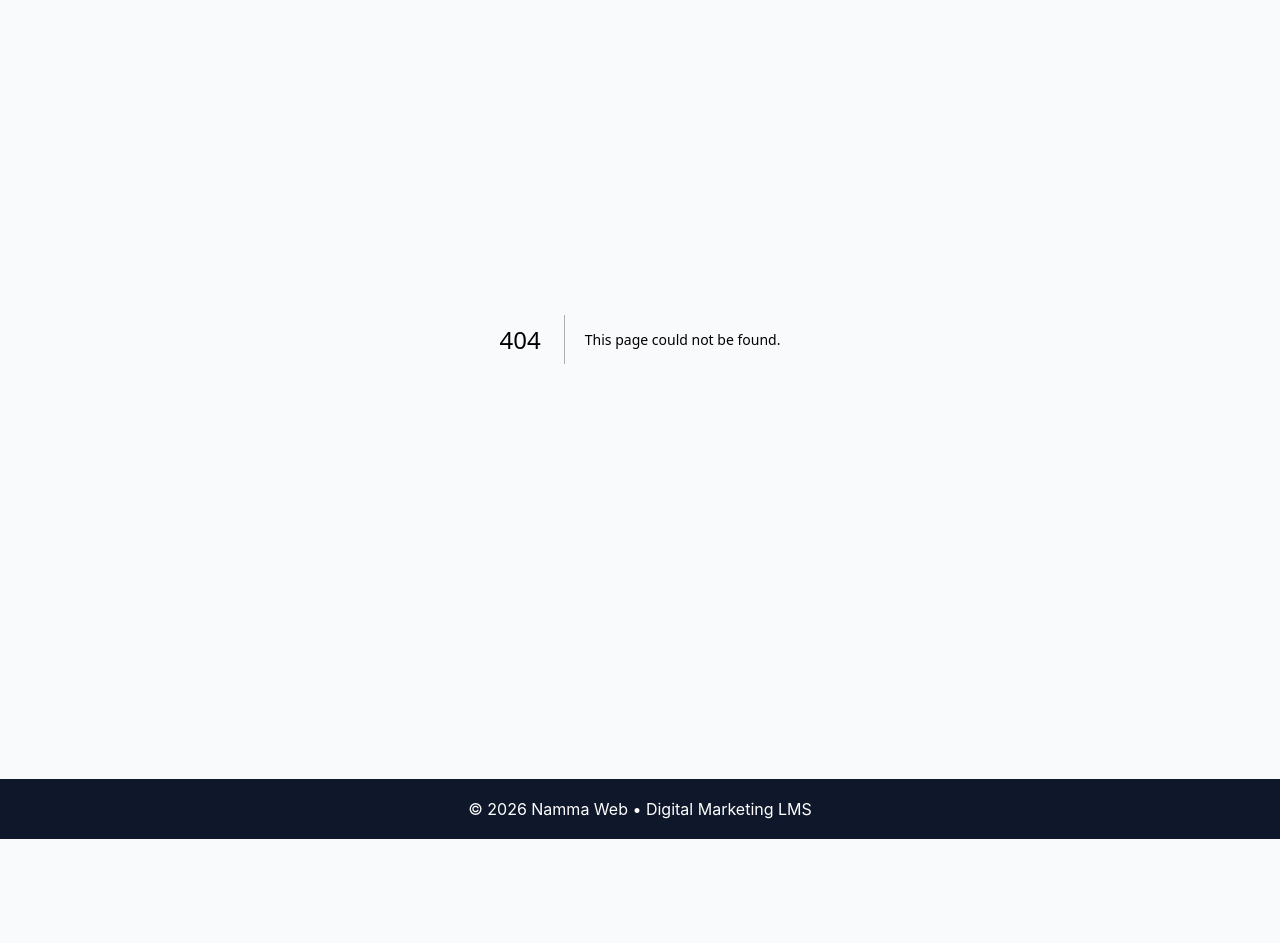
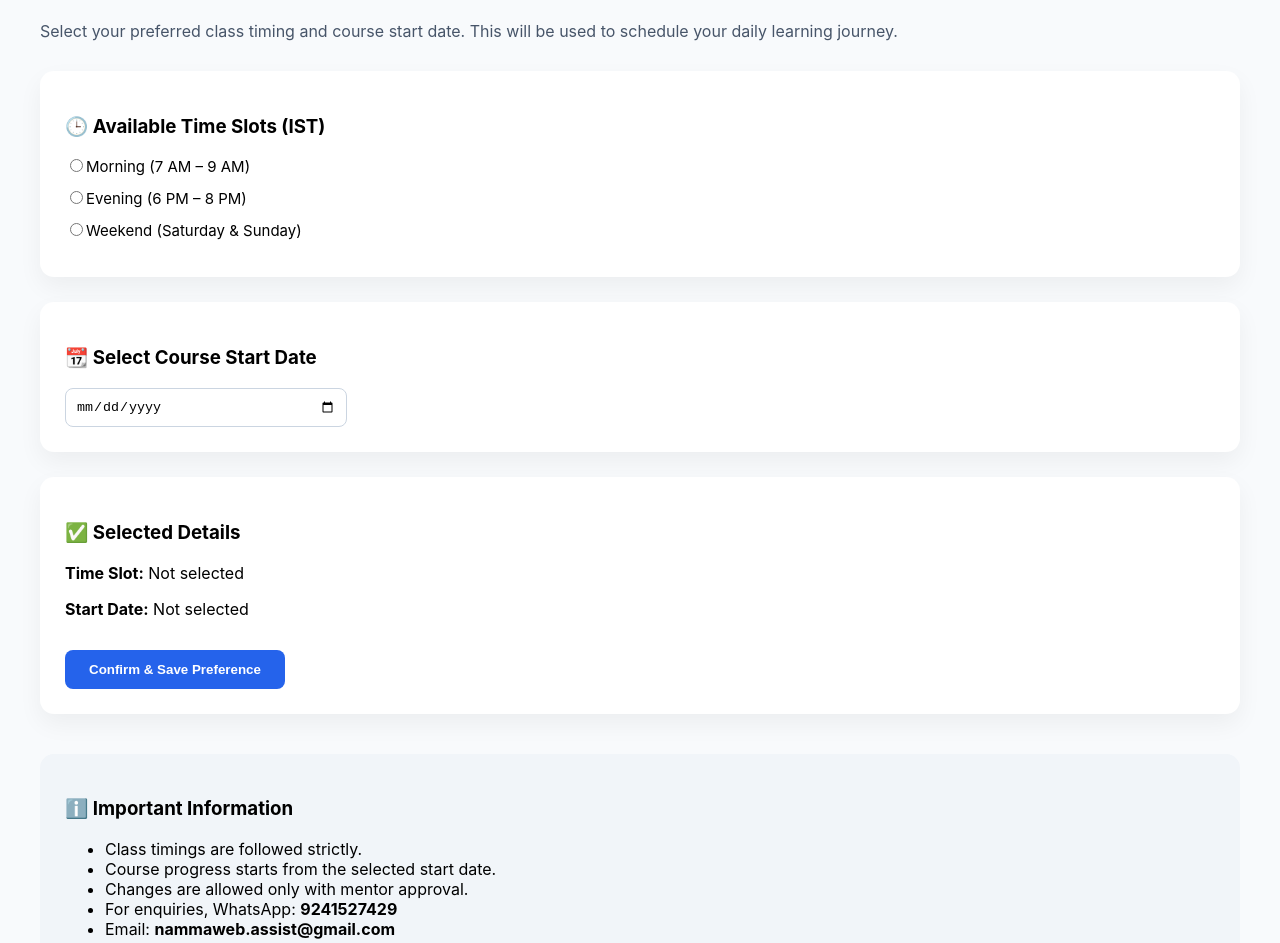
Before and after one commit to nammaweb/nammaweblmsdigital-marketing, a Next.js app: page /timetable in a window 1280 px wide. Before the commit this address had no page. Shown: the part 169-1112 px from the top of the page. Before the commit the page ends 1008 px from the top, so only its background shows below. Built offline with nearby package versions, Linux system fonts and the light colour scheme.

Commit message:
Create page.js

```diff
--- /dev/null
+++ b/app/timetable/page.js
@@ -0,0 +1,128 @@
+"use client";
+
+import { useState } from "react";
+
+export default function TimetablePage() {
+  const [time, setTime] = useState("");
+  const [date, setDate] = useState("");
+
+  return (
+    <div>
+      <h1>📅 Choose Class Timings</h1>
+      <p style={{ color: "#475569", marginBottom: "30px" }}>
+        Select your preferred class timing and course start date.
+        This will be used to schedule your daily learning journey.
+      </p>
+
+      <div style={card}>
+        <h3>🕒 Available Time Slots (IST)</h3>
+
+        <label style={option}>
+          <input
+            type="radio"
+            name="time"
+            value="Morning (7 AM – 9 AM)"
+            onChange={(e) => setTime(e.target.value)}
+          />
+          Morning (7 AM – 9 AM)
+        </label>
+
+        <label style={option}>
+          <input
+            type="radio"
+            name="time"
+            value="Evening (6 PM – 8 PM)"
+            onChange={(e) => setTime(e.target.value)}
+          />
+          Evening (6 PM – 8 PM)
+        </label>
+
+        <label style={option}>
+          <input
+            type="radio"
+            name="time"
+            value="Weekend (Sat & Sun)"
+            onChange={(e) => setTime(e.target.value)}
+          />
+          Weekend (Saturday & Sunday)
+        </label>
+      </div>
+
+      <div style={card}>
+        <h3>📆 Select Course Start Date</h3>
+        <input
+          type="date"
+          style={input}
+          onChange={(e) => setDate(e.target.value)}
+        />
+      </div>
+
+      <div style={card}>
+        <h3>✅ Selected Details</h3>
+        <p><strong>Time Slot:</strong> {time || "Not selected"}</p>
+        <p><strong>Start Date:</strong> {date || "Not selected"}</p>
+
+        <button style={primaryBtn}>
+          Confirm & Save Preference
+        </button>
+      </div>
+
+      <section style={noteBox}>
+        <h3>ℹ️ Important Information</h3>
+        <ul>
+          <li>Class timings are followed strictly.</li>
+          <li>Course progress starts from the selected start date.</li>
+          <li>Changes are allowed only with mentor approval.</li>
+          <li>
+            For enquiries, WhatsApp: <strong>9241527429</strong>
+          </li>
+          <li>
+            Email: <strong>nammaweb.assist@gmail.com</strong>
+          </li>
+        </ul>
+      </section>
+    </div>
+  );
+}
+
+/* STYLES */
+
+const card = {
+  background: "white",
+  padding: "25px",
+  borderRadius: "14px",
+  boxShadow: "0 10px 25px rgba(0,0,0,0.05)",
+  marginBottom: "25px"
+};
+
+const option = {
+  display: "block",
+  marginBottom: "12px",
+  fontSize: "15px"
+};
+
+const input = {
+  padding: "10px",
+  borderRadius: "8px",
+  border: "1px solid #cbd5e1",
+  width: "100%",
+  maxWidth: "260px"
+};
+
+const primaryBtn = {
+  marginTop: "15px",
+  padding: "12px 24px",
+  background: "#2563eb",
+  color: "white",
+  border: "none",
+  borderRadius: "8px",
+  fontWeight: "bold",
+  cursor: "pointer"
+};
+
+const noteBox = {
+  marginTop: "40px",
+  padding: "25px",
+  background: "#f1f5f9",
+  borderRadius: "14px"
+};
```
